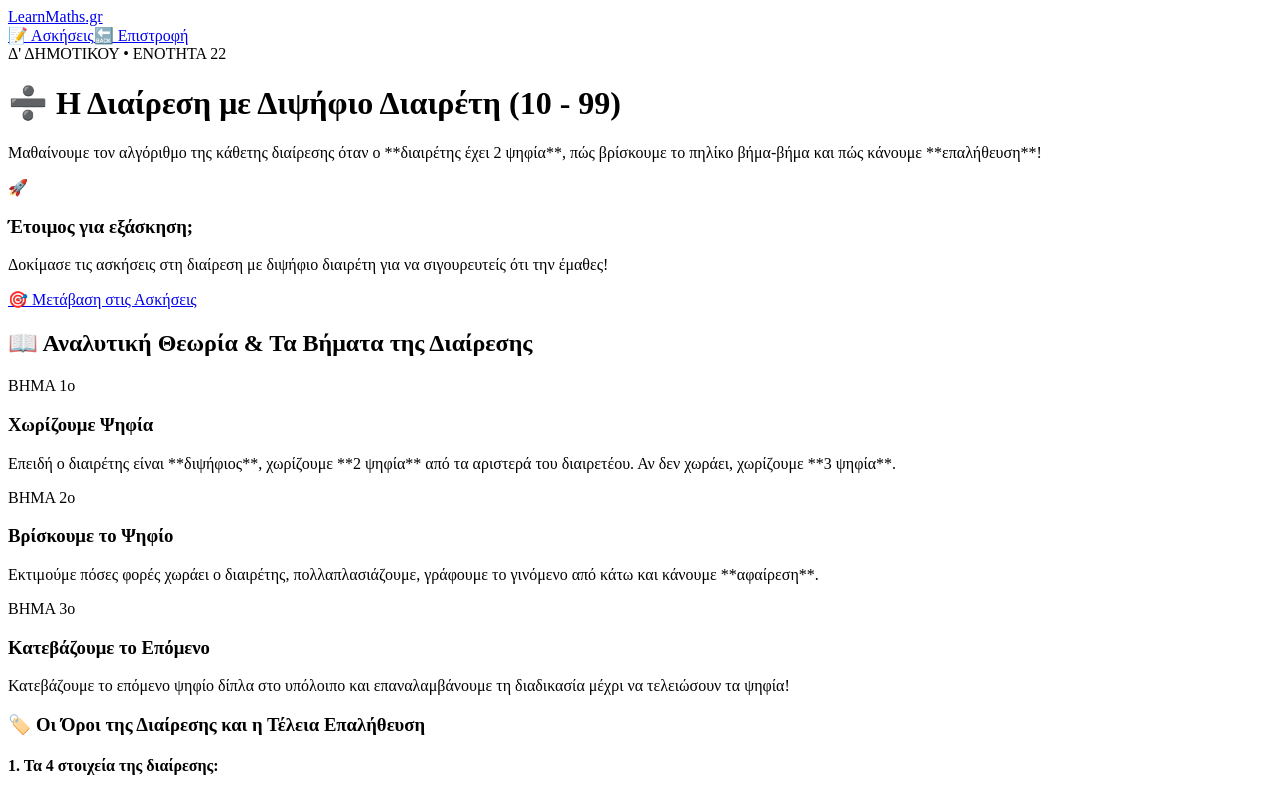
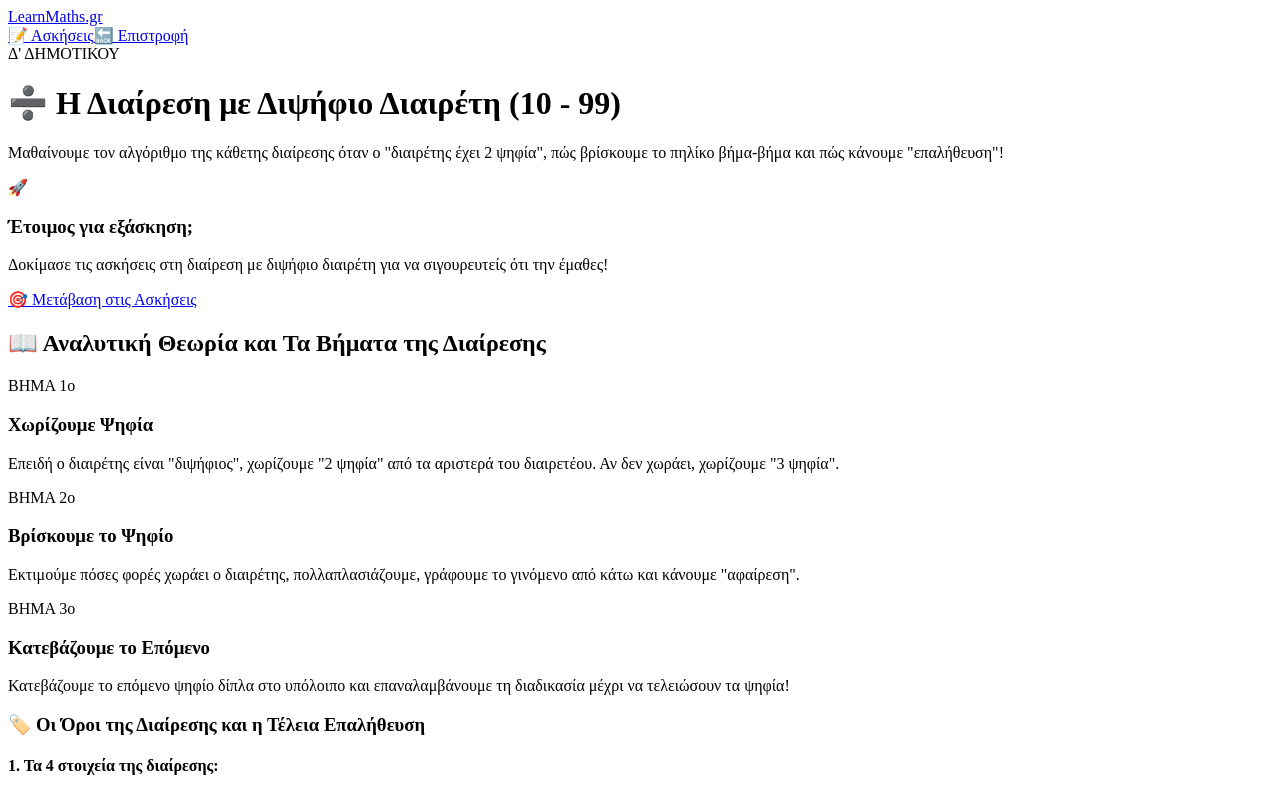
Before and after one commit to gkrimpas-lab/learn-maths-2026, a Next.js app: page /d-dimotikou/22-diairesi-2-psifia in a window 1280 px wide. Shown: the top 796 px of the page. Built offline with nearby package versions, Linux system fonts and the light colour scheme.

Commit message:
Update 22-diairesi-2-psifia.js

```diff
--- a/pages/d-dimotikou/22-diairesi-2-psifia.js
+++ b/pages/d-dimotikou/22-diairesi-2-psifia.js
@@ -125,13 +125,13 @@ export default function Diairesi2PsifiaPage() {
             <div className="relative z-10 grid grid-cols-1 md:grid-cols-3 gap-6 items-center">
               <div className="md:col-span-2 space-y-3">
                 <span className="bg-white/20 text-white text-xs font-black uppercase px-3 py-1 rounded-full tracking-wider">
-                  Δ' ΔΗΜΟΤΙΚΟΥ • ΕΝΟΤΗΤΑ 22
+                  Δ' ΔΗΜΟΤΙΚΟΥ
                 </span>
                 <h1 className="text-3xl lg:text-4xl font-black tracking-tight">
                   ➗ Η Διαίρεση με Διψήφιο Διαιρέτη (10 - 99)
                 </h1>
                 <p className="text-purple-100 text-base lg:text-lg leading-relaxed">
-                  Μαθαίνουμε τον αλγόριθμο της κάθετης διαίρεσης όταν ο **διαιρέτης έχει 2 ψηφία**, πώς βρίσκουμε το πηλίκο βήμα-βήμα και πώς κάνουμε **επαλήθευση**!
+                  Μαθαίνουμε τον αλγόριθμο της κάθετης διαίρεσης όταν ο "διαιρέτης έχει 2 ψηφία", πώς βρίσκουμε το πηλίκο βήμα-βήμα και πώς κάνουμε "επαλήθευση"!
                 </p>
               </div>
 
@@ -154,7 +154,7 @@ export default function Diairesi2PsifiaPage() {
           <div className="bg-white p-6 md:p-10 rounded-3xl shadow-sm border border-gray-100 space-y-8">
             <div className="border-b pb-4 border-gray-100">
               <h2 className="text-2xl font-black text-gray-900 flex items-center gap-2">
-                <span>📖</span> Αναλυτική Θεωρία & Τα Βήματα της Διαίρεσης
+                <span>📖</span> Αναλυτική Θεωρία και Τα Βήματα της Διαίρεσης
               </h2>
             </div>
 
@@ -169,7 +169,7 @@ export default function Diairesi2PsifiaPage() {
                   Χωρίζουμε Ψηφία
                 </h3>
                 <p className="text-xs md:text-sm text-gray-700 leading-relaxed">
-                  Επειδή ο διαιρέτης είναι **διψήφιος**, χωρίζουμε **2 ψηφία** από τα αριστερά του διαιρετέου. Αν δεν χωράει, χωρίζουμε **3 ψηφία**.
+                  Επειδή ο διαιρέτης είναι "διψήφιος", χωρίζουμε "2 ψηφία" από τα αριστερά του διαιρετέου. Αν δεν χωράει, χωρίζουμε "3 ψηφία".
                 </p>
               </div>
 
@@ -182,7 +182,7 @@ export default function Diairesi2PsifiaPage() {
                   Βρίσκουμε το Ψηφίο
                 </h3>
                 <p className="text-xs md:text-sm text-gray-700 leading-relaxed">
-                  Εκτιμούμε πόσες φορές χωράει ο διαιρέτης, πολλαπλασιάζουμε, γράφουμε το γινόμενο από κάτω και κάνουμε **αφαίρεση**.
+                  Εκτιμούμε πόσες φορές χωράει ο διαιρέτης, πολλαπλασιάζουμε, γράφουμε το γινόμενο από κάτω και κάνουμε "αφαίρεση".
                 </p>
               </div>
 
```
